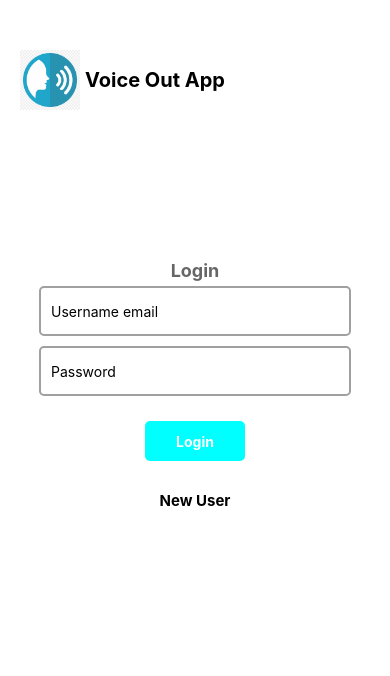
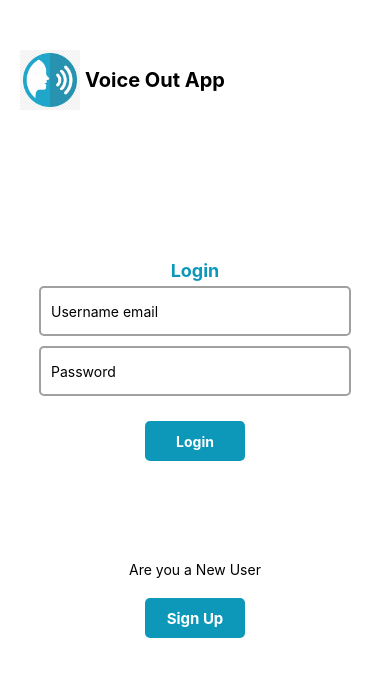
Before and after one commit to Customer-Complaints/Complaint-app, a React Native app: screen /Drawer in a window 390 px wide. Shown: the top 676 px of the page. Built offline with nearby package versions, Linux system fonts and the light colour scheme; no server answers.

Commit message:
UI changes

```diff
--- a/Pages/Complaints/index.js
+++ b/Pages/Complaints/index.js
@@ -64,12 +64,7 @@ export default function Complaints() {
                                     <Text style={styles.textName}>
                                         {user.name}
                                     </Text>
-                                    <Text style={styles.textName}>
-                                        Rating :{" "}
-                                        <Text style={{ color: "orange" }}>
-                                            {user.stars}
-                                        </Text>
-                                    </Text>
+
                                 </View>
 
                                 <View style={styles.row2}>
@@ -78,11 +73,21 @@ export default function Complaints() {
                                     </Text>
                                     <Text
                                         style={{
-                                            color: "rgba(0, 100, 255, 1)",
+                                            color: "#0d98ba",
                                         }}
                                     >
                                         Department
                                     </Text>
+                                    </View>
+                                    <View>
+                                     <Text style={styles.textName}>
+                                        Rating :{" "}
+                                        <Text style={{ color: "orange" }}>
+                                            {user.stars}
+                                        </Text>
+
+                                    </Text>
+
                                 </View>
 
                                 <View style={styles.row3}>
@@ -153,14 +158,14 @@ const styles = StyleSheet.create({
     row4: {
         marginTop: 5,
         padding: 5,
-        backgroundColor: 'rgba(0, 100, 255, .5)'
+        backgroundColor: '#0d98ba'
     },
     textName: {
         color: "#333333",
         fontWeight: "bold",
     },
     textDepartment: {
-        color: "rgba(0, 100, 255, 1)",
+        color: "#0d98ba",
         fontWeight: "bold",
     },
     customRatingBarStyle: {
--- a/Pages/Rating/index.js
+++ b/Pages/Rating/index.js
@@ -97,7 +97,7 @@ export default function Rating() {
                     </Text>
                 </View>
 
-                <Text>Customer Complaint Ratings</Text>
+                <Text>Customer Complaint and Ratings</Text>
 
                 <View style={{ width: "80%" }}>
                     <View
@@ -214,7 +214,7 @@ export default function Rating() {
                                     alignItems: "center",
                                     width: "35%",
                                     height: 50,
-                                    backgroundColor: "cyan",
+                                    backgroundColor: "#0d98ba",
                                     borderRadius: 5,
                                     bottom: 0,
                                     padding: 10,
--- a/Pages/Signup/login.js
+++ b/Pages/Signup/login.js
@@ -61,7 +61,7 @@ export default function LoginPage({navigation}) {
                 <View style={styles.titlePge}>
                     <Text
                         style={{
-                            color: "#666666",
+                            color: "#0d98ba",
                             fontSize: 18,
                             fontWeight: "bold",
                         }}
@@ -98,18 +98,22 @@ export default function LoginPage({navigation}) {
                     </View>
                 </TouchableOpacity>
 
+                <View style={styles.titlePge}>
+                    <Text>Are you a New User</Text>
+                </View>
+
                 <TouchableOpacity
                     onPress={() => navigation.navigate("Sign Up")}
                 >
                     <View style={styles.signupBtn}>
                         <Text
                             style={{
-                                color: "#000",
+                                color: "#fff",
                                 fontWeight: "bold",
                                 fontSize: 15,
                             }}
                         >
-                            New User
+                            Sign Up
                         </Text>
                     </View>
                 </TouchableOpacity>
@@ -171,7 +175,7 @@ const styles = StyleSheet.create({
         alignItems: "center",
         height: 40,
         width: 100,
-        backgroundColor: "cyan",
+        backgroundColor: "#0d98ba",
         borderRadius: 5,
         marginTop: 20,
     },
@@ -182,6 +186,10 @@ const styles = StyleSheet.create({
     signupBtn: {
         justifyContent: "center",
         alignItems: "center",
-        marginTop: 30,
+        height: 40,
+        width: 100,
+        backgroundColor: "#0d98ba",
+        borderRadius: 5,
+        marginTop: 20,
     },
 });
--- a/Pages/Signup/signup.js
+++ b/Pages/Signup/signup.js
@@ -77,7 +77,15 @@ export default function SignUpPage({ navigation }) {
                 </View>
 
                 <View style={styles.titlePge}>
-                    <Text>New user SignUp</Text>
+                    <Text
+                        style={{
+                            color: "#0d98ba",
+                            fontSize: 18,
+                            fontWeight: "bold",
+                        }}
+                    >
+                        Sign Up
+                    </Text>
                 </View>
 
                 <View style={styles.loginFrm}>
@@ -114,12 +122,14 @@ export default function SignUpPage({ navigation }) {
                     </TouchableOpacity>
                 </View>
 
+                <Text>Already have an account</Text>
+
                 <View style={styles.signupBtn}>
-                    <Text>Already have an account</Text>
+
                     <TouchableOpacity
                         onPress={() => navigation.navigate("Login Page")}
                     >
-                        <Text style={{ fontWeight: "bold", fontSize: 18 }}>
+                        <Text style={{ color: "#fff",fontWeight: "bold" }}>
                             Login
                         </Text>
                     </TouchableOpacity>
@@ -176,9 +186,10 @@ const styles = StyleSheet.create({
         alignItems: "center",
         height: 40,
         width: 100,
-        backgroundColor: "cyan",
+        backgroundColor: "#0d98ba",
         borderRadius: 5,
         margin: 10,
+        marginBottom: 50,
     },
     loginAuth: {
         justifyContent: "center",
@@ -187,8 +198,12 @@ const styles = StyleSheet.create({
         margin: 40,
     },
     signupBtn: {
-        justifyContent: "flex-end",
+        justifyContent: "center",
         alignItems: "center",
-        margin: 50,
+        height: 40,
+        width: 100,
+        backgroundColor: "#0d98ba",
+        borderRadius: 5,
+        marginTop: 20,
     },
 });
--- a/Pages/WelcomeMain/Main2.js
+++ b/Pages/WelcomeMain/Main2.js
@@ -117,7 +117,7 @@ export function MainHomePage({ navigation }) {
                                                 <Text
                                                     style={{
                                                         textAlign: "center",
-                                                        color: "#808080",
+                                                        color: "#0d98ba",
                                                         fontWeight: "bold",
                                                     }}
                                                 >
@@ -205,7 +205,7 @@ const styles = StyleSheet.create({
         alignSelf: "flex-start",
         fontSize: 20,
         fontWeight: "800",
-        color: "#2f80ed",
+        color: "#0d98ba",
         marginLeft: 10,
         padding: 5,
     },
```
